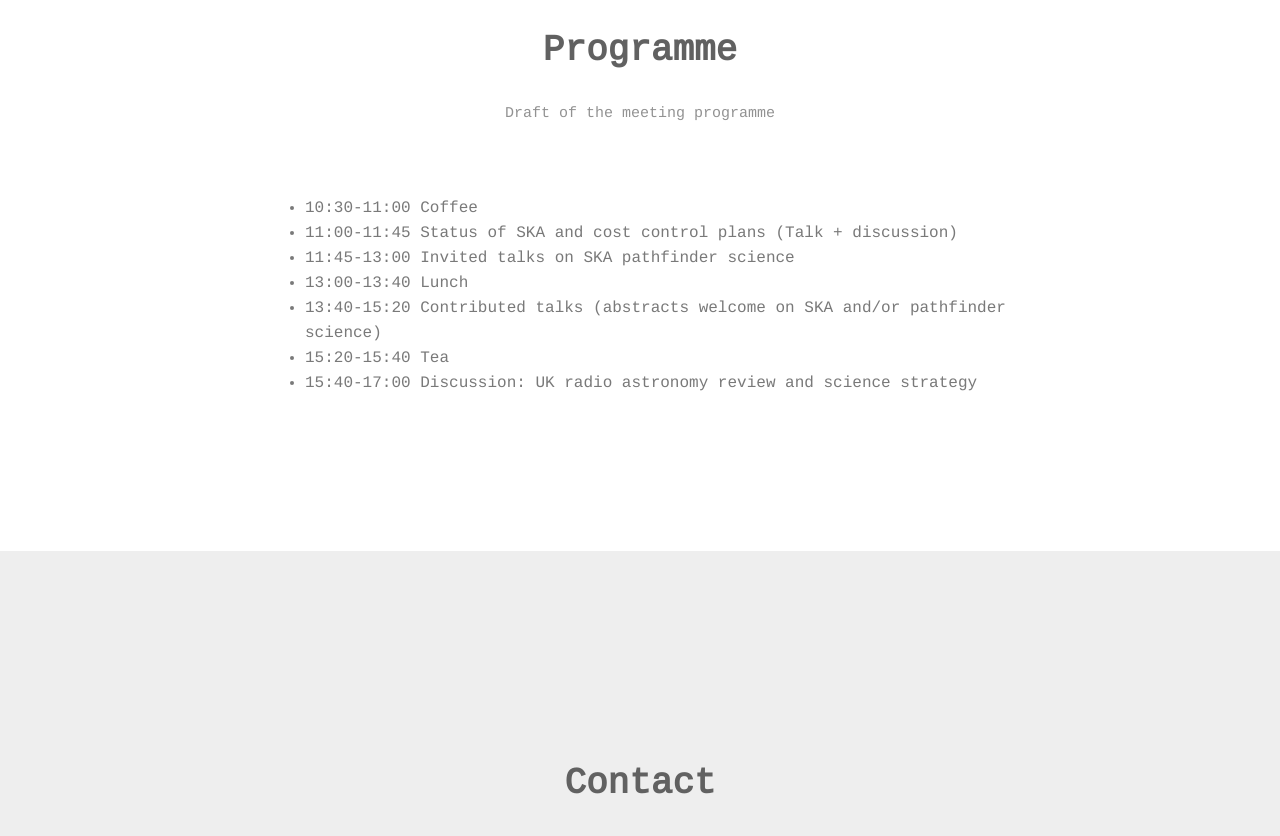
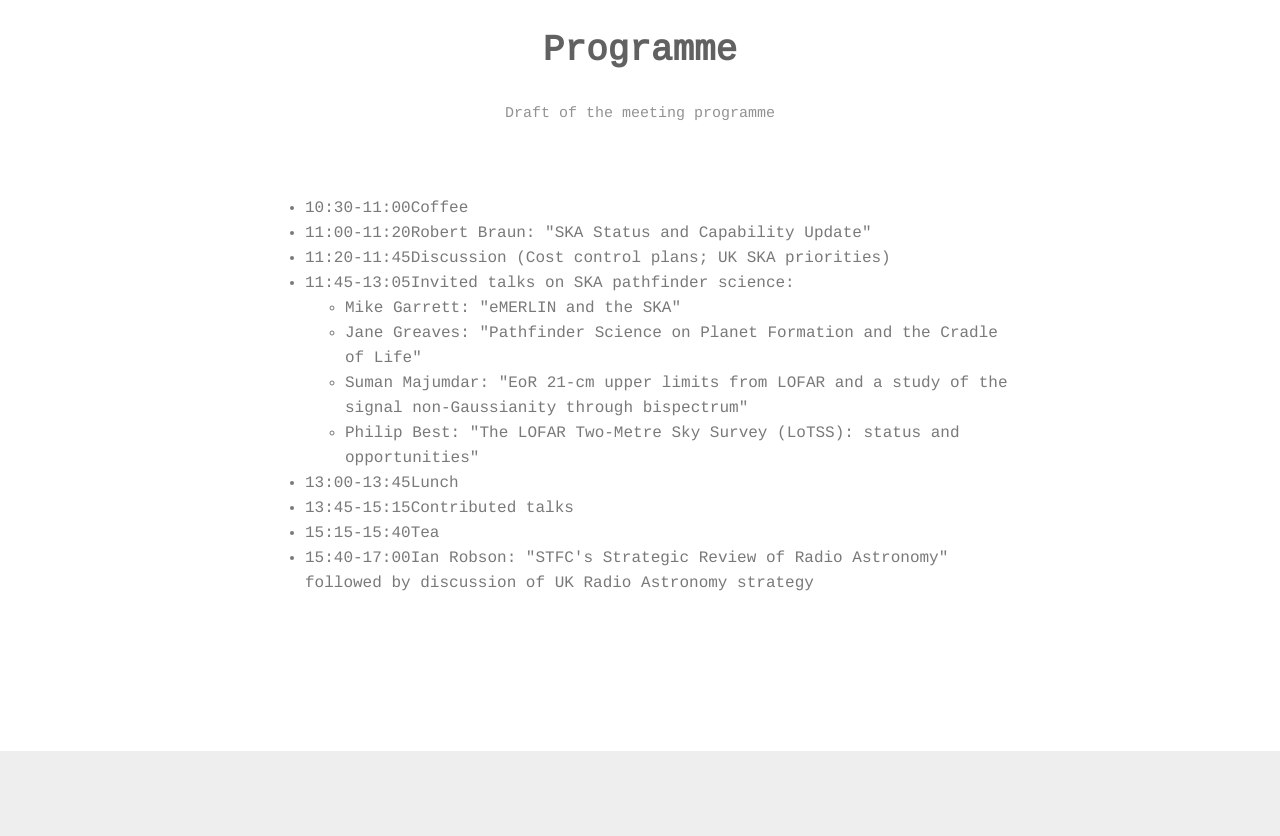
Before and after one commit to nudomarinero/UK-SKA_Edinbugh-2017, a Django app: page / in a window 1280 px wide. Shown: the part 2306-3142 px from the top of the page. Run offline with Django 3.2, Linux system fonts and the light colour scheme; data that the repository does not hold is empty; style sheets or scripts are compiled from the project's sources; some libraries are stand-ins or nearby versions.

Commit message:
Add new classes to programme

```diff
--- a/conference/templates/index.html
+++ b/conference/templates/index.html
@@ -89,14 +89,22 @@
             </div>
             <!-- End: Sub-heading -->
             <div class="col-md-8 col-md-offset-2 col-sm-10 col-sm-offset-1">
-                <ul>
-                    <li>10:30-11:00 Coffee</li>
-                    <li>11:00-11:45 Status of SKA and cost control plans (Talk + discussion)</li>
-                    <li>11:45-13:00 Invited talks on SKA pathfinder science</li>
-                    <li>13:00-13:40 Lunch</li>
-                    <li>13:40-15:20 Contributed talks (abstracts welcome on SKA and/or pathfinder science)</li>
-                    <li>15:20-15:40 Tea</li>
-                    <li>15:40-17:00 Discussion: UK radio astronomy review and science strategy</li>
+                <ul class="time-event-wrapper">
+                    <li><span class="time">10:30-11:00</span><span class="event">Coffee</li>
+                    <li><span class="time">11:00-11:20</span><span class="event">Robert Braun: "SKA Status and Capability Update"</li>
+                    <li><span class="time">11:20-11:45</span><span class="event">Discussion (Cost control plans; UK SKA priorities)</li>
+                    <li><span class="time">11:45-13:05</span><span class="event">Invited talks on SKA pathfinder science:
+                        <ul class="invited-talks">
+                            <li>Mike Garrett: "eMERLIN and the SKA"</li>
+                            <li>Jane Greaves: "Pathfinder Science on Planet Formation and the Cradle of Life"</li>
+                            <li>Suman Majumdar: "EoR 21-cm upper limits from LOFAR and a study of the signal non-Gaussianity through bispectrum"</li>
+                            <li>Philip Best: "The LOFAR Two-Metre Sky Survey (LoTSS): status and opportunities"</li>
+                        </ul>
+                    </li>
+                    <li><span class="time">13:00-13:45</span><span class="event">Lunch</li>
+                    <li><span class="time">13:45-15:15</span><span class="event">Contributed talks</li>
+                    <li><span class="time">15:15-15:40</span><span class="event">Tea</li>
+                    <li><span class="time">15:40-17:00</span><span class="event">Ian Robson:     "STFC's Strategic Review of Radio Astronomy" followed by discussion of UK Radio Astronomy strategy</li>
                 </ul>
             </div>
             <!-- End: .col-md-8 -->
```
